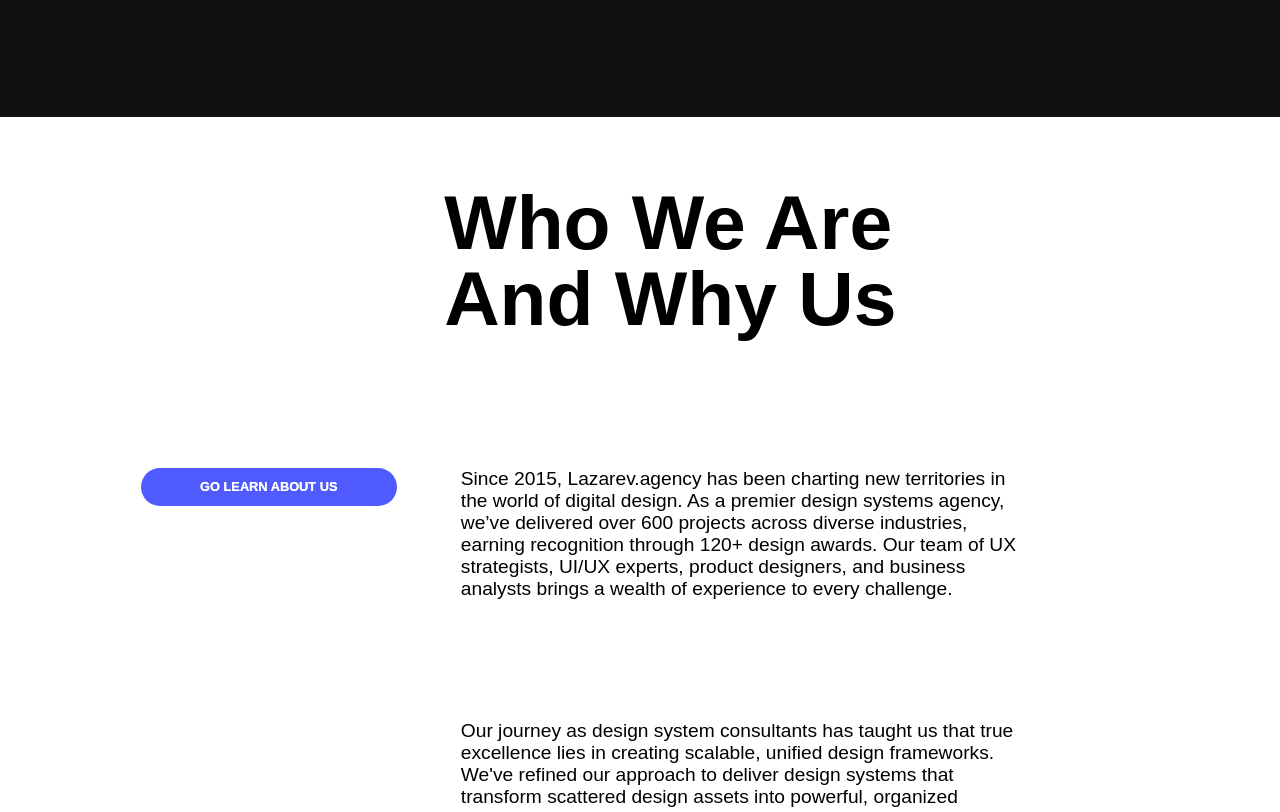
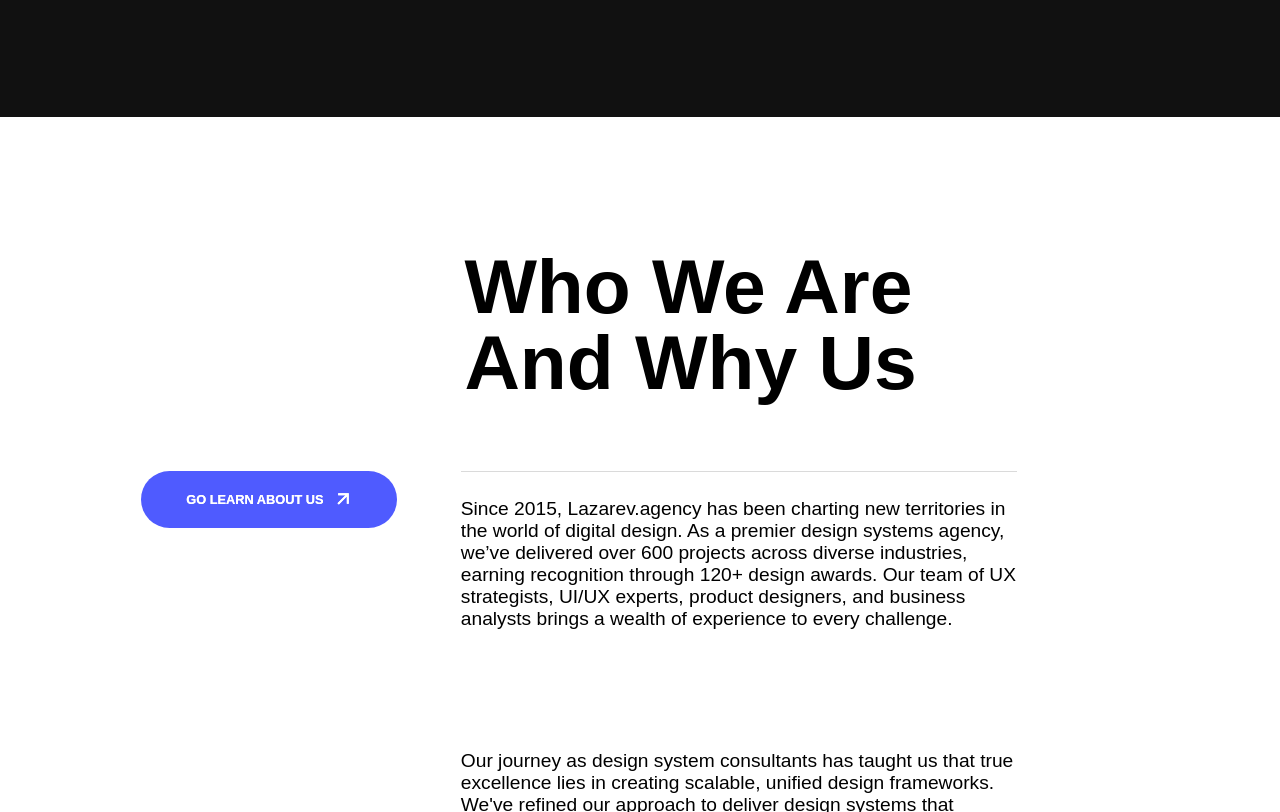
Before and after one commit to Adnan-Ahsan-Ansari-8808/LAZAREV, a plain HTML site: page index.html in a window 1280 px wide. Shown: the part 7128-7940 px from the top of the page. Drawn offline with nearby package versions, Linux system fonts and the light colour scheme.

Commit message:
button code cahnges

```diff
--- a/index.html
+++ b/index.html
@@ -259,21 +259,26 @@
         </div>
         <div id="page7">
             <button class="page-buttons">
-                become a client
-                <span>
+                <h4> become a client
+                    <span>
                     <svg class="first" viewBox="0 0 20 20" fill="none" width="15" height="15">
                         <path data-morph="end" fill-rule="evenodd" clip-rule="evenodd"
                             d="M12.6254 5.56286H2.90643V3H17V17.0946H14.4371V7.37464L3.81179 18L2 16.1893L12.6254 5.56286Z"
                             fill="currentcolor"></path>
                     </svg>
-                    <!-- <svg class="second" viewBox="0 0 20 20" fill="none" width="15" height="15">
+                </span>
+            </h4>
+                <h4> become a client
+                    <span>
+                        <svg class="first" viewBox="0 0 20 20" fill="none" width="15" height="15">
                             <path data-morph="end" fill-rule="evenodd" clip-rule="evenodd"
                                 d="M12.6254 5.56286H2.90643V3H17V17.0946H14.4371V7.37464L3.81179 18L2 16.1893L12.6254 5.56286Z"
                                 fill="currentcolor"></path>
-                        </svg> -->
-                </span>
+                        </svg>
+                    </span>
+                </h4>
+
             </button>
-            <!-- </div> -->
             <div class="page7-right">
                 <div class="top">
                     <h1>digital product</h1>
@@ -504,20 +509,24 @@
             </h1>
             <div id="page8-content">
                 <button class="page-buttons">
-                    <h4> go learn about us</h4>
-                    <h4> go learn about us</h4>
-                    <!-- <span>
+                    <h4> go learn about us
+                        <span>
                         <svg class="first" viewBox="0 0 20 20" fill="none" width="15" height="15">
                             <path data-morph="end" fill-rule="evenodd" clip-rule="evenodd"
                                 d="M12.6254 5.56286H2.90643V3H17V17.0946H14.4371V7.37464L3.81179 18L2 16.1893L12.6254 5.56286Z"
                                 fill="currentcolor"></path>
                         </svg>
-                        <svg class="second" viewBox="0 0 20 20" fill="none" width="15" height="15">
+                    </span>
+                </h4>
+                    <h4> go learn about us
+                        <span>
+                            <svg class="first" viewBox="0 0 20 20" fill="none" width="15" height="15">
                                 <path data-morph="end" fill-rule="evenodd" clip-rule="evenodd"
                                     d="M12.6254 5.56286H2.90643V3H17V17.0946H14.4371V7.37464L3.81179 18L2 16.1893L12.6254 5.56286Z"
                                     fill="currentcolor"></path>
                             </svg>
-                    </span> -->
+                        </span>
+                    </h4>
                 </button>
                 <div id="page8-right">
                     <p>
@@ -538,6 +547,9 @@
                     </p>
                 </div>
             </div>
+            <div id="page8-bottom">
+
+            </div>
         </div>
     </div>
 
--- a/style.css
+++ b/style.css
@@ -560,7 +560,7 @@ nav button {
 
 .page-buttons{
     background-color: #0DA34E;
-    padding: 1.5vw 3vw;
+    padding: 2.2vw;
     width: 20vw;
     border-radius: 3vw;
     border: 0;
@@ -574,6 +574,13 @@ nav button {
     position: sticky;
     top: 20%;
     cursor: pointer;
+}
+.page-buttons h4{
+    position: absolute;
+    display: flex;
+    justify-content: space-between;
+    align-items: center;
+    gap: 1vw;
 }
 
 #page7 button span {
@@ -761,7 +768,7 @@ summary::marker{
     min-height: 100vh;
     width: 100%;
     background-color: hsl(0, 0%, 100%);
-    padding: 2vh 10vw 2vh 11vw;
+    padding: 10vh 10vw 10vh 11vw;
 }
 
 #page8 h1{
@@ -769,11 +776,11 @@ summary::marker{
     line-height: 6vw;
     text-transform: capitalize;
     color: black;
-    padding: 5% 5% 5% 30%;
+    padding: 5% 5% 3% 32%;
 }
 
 #page8-content{
-    padding: 10vh 0;
+    padding: 5vh 0 10vh 0;
     /* background-color: #0DA34E; */
     display: flex;
     justify-content: flex-start;
@@ -783,21 +790,23 @@ summary::marker{
 
 #page8 button{
     background-color: #4F5BFF;
-    display: flex;
-}
-#page8 button h4{
-    position: absolute;
 }
 
-
 #page8-right{
+    border-top: 1px solid #dadada;
+    padding-top: 2vw;
     width: 55%;
     display: flex;
     flex-direction: column;
     gap: 15vh;
 }
-
 #page8-right p{
     color: black;
     font-size: 1.5vw;
 }
+
+#page8-bottom{
+    height: 40vh;
+    width: 100%;
+    border-top: 1px solid #dadada;
+}
```
